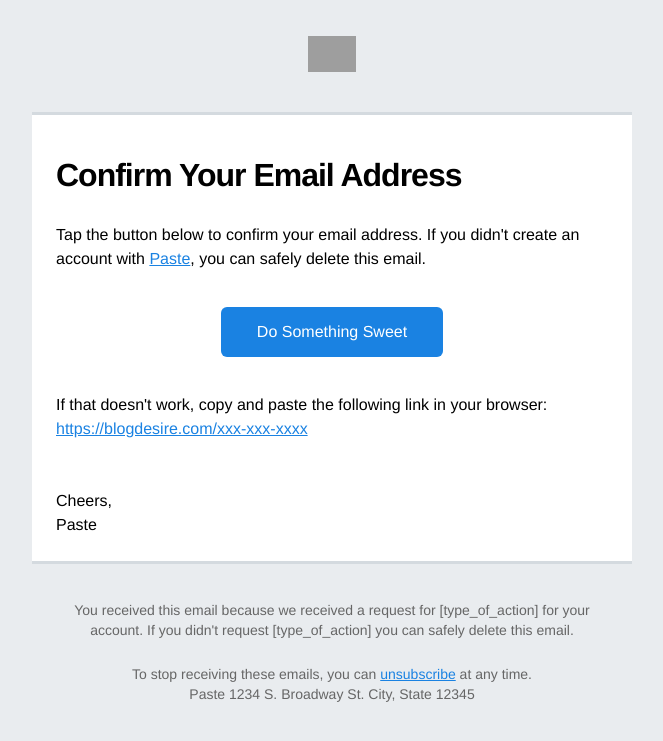
After one commit to gundam1337/camagru, a PHP site: page /CssAndHtml/confirm_email.html in a window 1280 px wide. The commit adds this page. Shown: the top 741 px of the page, without its empty margins (308-971 px from the left). Run offline with PHP 8.4, Linux system fonts and the light colour scheme; some web fonts are replaced; grey boxes are pictures that could not be loaded.

Commit message:
fix all bugs and add the reset password functionnalaty

```diff
--- /dev/null
+++ b/CssAndHtml/confirm_email.html
@@ -0,0 +1,262 @@
+<!DOCTYPE html>
+<html>
+<head>
+
+  <meta charset="utf-8">
+  <meta http-equiv="x-ua-compatible" content="ie=edge">
+  <title>Email Confirmation</title>
+  <meta name="viewport" content="width=device-width, initial-scale=1">
+  <style type="text/css">
+  /**
+   * Google webfonts. Recommended to include the .woff version for cross-client compatibility.
+   */
+  @media screen {
+    @font-face {
+      font-family: 'Source Sans Pro';
+      font-style: normal;
+      font-weight: 400;
+      src: local('Source Sans Pro Regular'), local('SourceSansPro-Regular'), url(https://fonts.gstatic.com/s/sourcesanspro/v10/ODelI1aHBYDBqgeIAH2zlBM0YzuT7MdOe03otPbuUS0.woff) format('woff');
+    }
+    @font-face {
+      font-family: 'Source Sans Pro';
+      font-style: normal;
+      font-weight: 700;
+      src: local('Source Sans Pro Bold'), local('SourceSansPro-Bold'), url(https://fonts.gstatic.com/s/sourcesanspro/v10/toadOcfmlt9b38dHJxOBGFkQc6VGVFSmCnC_l7QZG60.woff) format('woff');
+    }
+  }
+  /**
+   * Avoid browser level font resizing.
+   * 1. Windows Mobile
+   * 2. iOS / OSX
+   */
+  body,
+  table,
+  td,
+  a {
+    -ms-text-size-adjust: 100%; /* 1 */
+    -webkit-text-size-adjust: 100%; /* 2 */
+  }
+  /**
+   * Remove extra space added to tables and cells in Outlook.
+   */
+  table,
+  td {
+    mso-table-rspace: 0pt;
+    mso-table-lspace: 0pt;
+  }
+  /**
+   * Better fluid images in Internet Explorer.
+   */
+  img {
+    -ms-interpolation-mode: bicubic;
+  }
+  /**
+   * Remove blue links for iOS devices.
+   */
+  a[x-apple-data-detectors] {
+    font-family: inherit !important;
+    font-size: inherit !important;
+    font-weight: inherit !important;
+    line-height: inherit !important;
+    color: inherit !important;
+    text-decoration: none !important;
+  }
+  /**
+   * Fix centering issues in Android 4.4.
+   */
+  div[style*="margin: 16px 0;"] {
+    margin: 0 !important;
+  }
+  body {
+    width: 100% !important;
+    height: 100% !important;
+    padding: 0 !important;
+    margin: 0 !important;
+  }
+  /**
+   * Collapse table borders to avoid space between cells.
+   */
+  table {
+    border-collapse: collapse !important;
+  }
+  a {
+    color: #1a82e2;
+  }
+  img {
+    height: auto;
+    line-height: 100%;
+    text-decoration: none;
+    border: 0;
+    outline: none;
+  }
+  </style>
+
+</head>
+<body style="background-color: #e9ecef;">
+
+  <!-- start preheader -->
+  <div class="preheader" style="display: none; max-width: 0; max-height: 0; overflow: hidden; font-size: 1px; line-height: 1px; color: #fff; opacity: 0;">
+    A preheader is the short summary text that follows the subject line when an email is viewed in the inbox.
+  </div>
+  <!-- end preheader -->
+
+  <!-- start body -->
+  <table border="0" cellpadding="0" cellspacing="0" width="100%">
+
+    <!-- start logo -->
+    <tr>
+      <td align="center" bgcolor="#e9ecef">
+        <!--[if (gte mso 9)|(IE)]>
+        <table align="center" border="0" cellpadding="0" cellspacing="0" width="600">
+        <tr>
+        <td align="center" valign="top" width="600">
+        <![endif]-->
+        <table border="0" cellpadding="0" cellspacing="0" width="100%" style="max-width: 600px;">
+          <tr>
+            <td align="center" valign="top" style="padding: 36px 24px;">
+              <a href="https://www.blogdesire.com" target="_blank" style="display: inline-block;">
+                <img src="https://www.blogdesire.com/wp-content/uploads/2019/07/blogdesire-1.png" alt="Logo" border="0" width="48" style="display: block; width: 48px; max-width: 48px; min-width: 48px;">
+              </a>
+            </td>
+          </tr>
+        </table>
+        <!--[if (gte mso 9)|(IE)]>
+        </td>
+        </tr>
+        </table>
+        <![endif]-->
+      </td>
+    </tr>
+    <!-- end logo -->
+
+    <!-- start hero -->
+    <tr>
+      <td align="center" bgcolor="#e9ecef">
+        <!--[if (gte mso 9)|(IE)]>
+        <table align="center" border="0" cellpadding="0" cellspacing="0" width="600">
+        <tr>
+        <td align="center" valign="top" width="600">
+        <![endif]-->
+        <table border="0" cellpadding="0" cellspacing="0" width="100%" style="max-width: 600px;">
+          <tr>
+            <td align="left" bgcolor="#ffffff" style="padding: 36px 24px 0; font-family: 'Source Sans Pro', Helvetica, Arial, sans-serif; border-top: 3px solid #d4dadf;">
+              <h1 style="margin: 0; font-size: 32px; font-weight: 700; letter-spacing: -1px; line-height: 48px;">Confirm Your Email Address</h1>
+            </td>
+          </tr>
+        </table>
+        <!--[if (gte mso 9)|(IE)]>
+        </td>
+        </tr>
+        </table>
+        <![endif]-->
+      </td>
+    </tr>
+    <!-- end hero -->
+
+    <!-- start copy block -->
+    <tr>
+      <td align="center" bgcolor="#e9ecef">
+        <!--[if (gte mso 9)|(IE)]>
+        <table align="center" border="0" cellpadding="0" cellspacing="0" width="600">
+        <tr>
+        <td align="center" valign="top" width="600">
+        <![endif]-->
+        <table border="0" cellpadding="0" cellspacing="0" width="100%" style="max-width: 600px;">
+
+          <!-- start copy -->
+          <tr>
+            <td align="left" bgcolor="#ffffff" style="padding: 24px; font-family: 'Source Sans Pro', Helvetica, Arial, sans-serif; font-size: 16px; line-height: 24px;">
+              <p style="margin: 0;">Tap the button below to confirm your email address. If you didn't create an account with <a href="https://blogdesire.com">Paste</a>, you can safely delete this email.</p>
+            </td>
+          </tr>
+          <!-- end copy -->
+
+          <!-- start button -->
+          <tr>
+            <td align="left" bgcolor="#ffffff">
+              <table border="0" cellpadding="0" cellspacing="0" width="100%">
+                <tr>
+                  <td align="center" bgcolor="#ffffff" style="padding: 12px;">
+                    <table border="0" cellpadding="0" cellspacing="0">
+                      <tr>
+                        <td align="center" bgcolor="#1a82e2" style="border-radius: 6px;">
+                          <a href="https://www.blogdesire.com" target="_blank" style="display: inline-block; padding: 16px 36px; font-family: 'Source Sans Pro', Helvetica, Arial, sans-serif; font-size: 16px; color: #ffffff; text-decoration: none; border-radius: 6px;">Do Something Sweet</a>
+                        </td>
+                      </tr>
+                    </table>
+                  </td>
+                </tr>
+              </table>
+            </td>
+          </tr>
+          <!-- end button -->
+
+          <!-- start copy -->
+          <tr>
+            <td align="left" bgcolor="#ffffff" style="padding: 24px; font-family: 'Source Sans Pro', Helvetica, Arial, sans-serif; font-size: 16px; line-height: 24px;">
+              <p style="margin: 0;">If that doesn't work, copy and paste the following link in your browser:</p>
+              <p style="margin: 0;"><a href="https://blogdesire.com" target="_blank">https://blogdesire.com/xxx-xxx-xxxx</a></p>
+            </td>
+          </tr>
+          <!-- end copy -->
+
+          <!-- start copy -->
+          <tr>
+            <td align="left" bgcolor="#ffffff" style="padding: 24px; font-family: 'Source Sans Pro', Helvetica, Arial, sans-serif; font-size: 16px; line-height: 24px; border-bottom: 3px solid #d4dadf">
+              <p style="margin: 0;">Cheers,<br> Paste</p>
+            </td>
+          </tr>
+          <!-- end copy -->
+
+        </table>
+        <!--[if (gte mso 9)|(IE)]>
+        </td>
+        </tr>
+        </table>
+        <![endif]-->
+      </td>
+    </tr>
+    <!-- end copy block -->
+
+    <!-- start footer -->
+    <tr>
+      <td align="center" bgcolor="#e9ecef" style="padding: 24px;">
+        <!--[if (gte mso 9)|(IE)]>
+        <table align="center" border="0" cellpadding="0" cellspacing="0" width="600">
+        <tr>
+        <td align="center" valign="top" width="600">
+        <![endif]-->
+        <table border="0" cellpadding="0" cellspacing="0" width="100%" style="max-width: 600px;">
+
+          <!-- start permission -->
+          <tr>
+            <td align="center" bgcolor="#e9ecef" style="padding: 12px 24px; font-family: 'Source Sans Pro', Helvetica, Arial, sans-serif; font-size: 14px; line-height: 20px; color: #666;">
+              <p style="margin: 0;">You received this email because we received a request for [type_of_action] for your account. If you didn't request [type_of_action] you can safely delete this email.</p>
+            </td>
+          </tr>
+          <!-- end permission -->
+
+          <!-- start unsubscribe -->
+          <tr>
+            <td align="center" bgcolor="#e9ecef" style="padding: 12px 24px; font-family: 'Source Sans Pro', Helvetica, Arial, sans-serif; font-size: 14px; line-height: 20px; color: #666;">
+              <p style="margin: 0;">To stop receiving these emails, you can <a href="https://www.blogdesire.com" target="_blank">unsubscribe</a> at any time.</p>
+              <p style="margin: 0;">Paste 1234 S. Broadway St. City, State 12345</p>
+            </td>
+          </tr>
+          <!-- end unsubscribe -->
+
+        </table>
+        <!--[if (gte mso 9)|(IE)]>
+        </td>
+        </tr>
+        </table>
+        <![endif]-->
+      </td>
+    </tr>
+    <!-- end footer -->
+
+  </table>
+  <!-- end body -->
+
+</body>
+</html>
--- a/CssAndHtml/index.html
+++ b/CssAndHtml/index.html
@@ -29,6 +29,7 @@
         </script>
         <button type="submit">login</button>
         <p class="message">Not registered? <a href="../server_side/create.php">Create an account</a></p>
+        <p class="message">forget password ? <a href="../server_side/password_reset.php">Password reset</a></p>
       </form>
     </div>
   </div>
--- /dev/null
+++ b/database/token_table.sql
@@ -0,0 +1,5 @@
+CREATE TABLE `password_reset_temp` (
+  `email` varchar(250) NOT NULL,
+  `key` varchar(250) NOT NULL,
+  `expDate` datetime NOT NULL
+) ENGINE=InnoDB DEFAULT CHARSET=latin1;
--- a/server_side/login.php
+++ b/server_side/login.php
@@ -25,7 +25,7 @@ function authenticate($username, $password, $pdo)
     $stmt = $pdo->prepare("SELECT user_name, pssword from users WHERE user_name = ? ");
     $stmt->execute([$username]);
     $row = $stmt->fetch();
-    if ($username == $row['user_name'] && $password == $row['pssword']) {
+    if ($username == $row['user_name'] && $password == $row['pssword'] && $row['is_activated'] == 1) {
         $_SESSION["username"] = $username;
         return (true);
     } else {
```
Also changed, not shown: Password reset • lichess.org.html (added, +8 -0 lines), database/create_table.sql (+5 -15 lines), send_email/hello.txt (added, +7 -0 lines), server_side/check_email.php (added, +44 -0 lines), server_side/create_account.php (+7 -1 lines), server_side/database_class.php (added, +38 -0 lines), server_side/email_verification.php (+44 -35 lines), server_side/password_reset.php (added, +25 -0 lines), test_php/email.php (added, +43 -0 lines), 4 other files.
